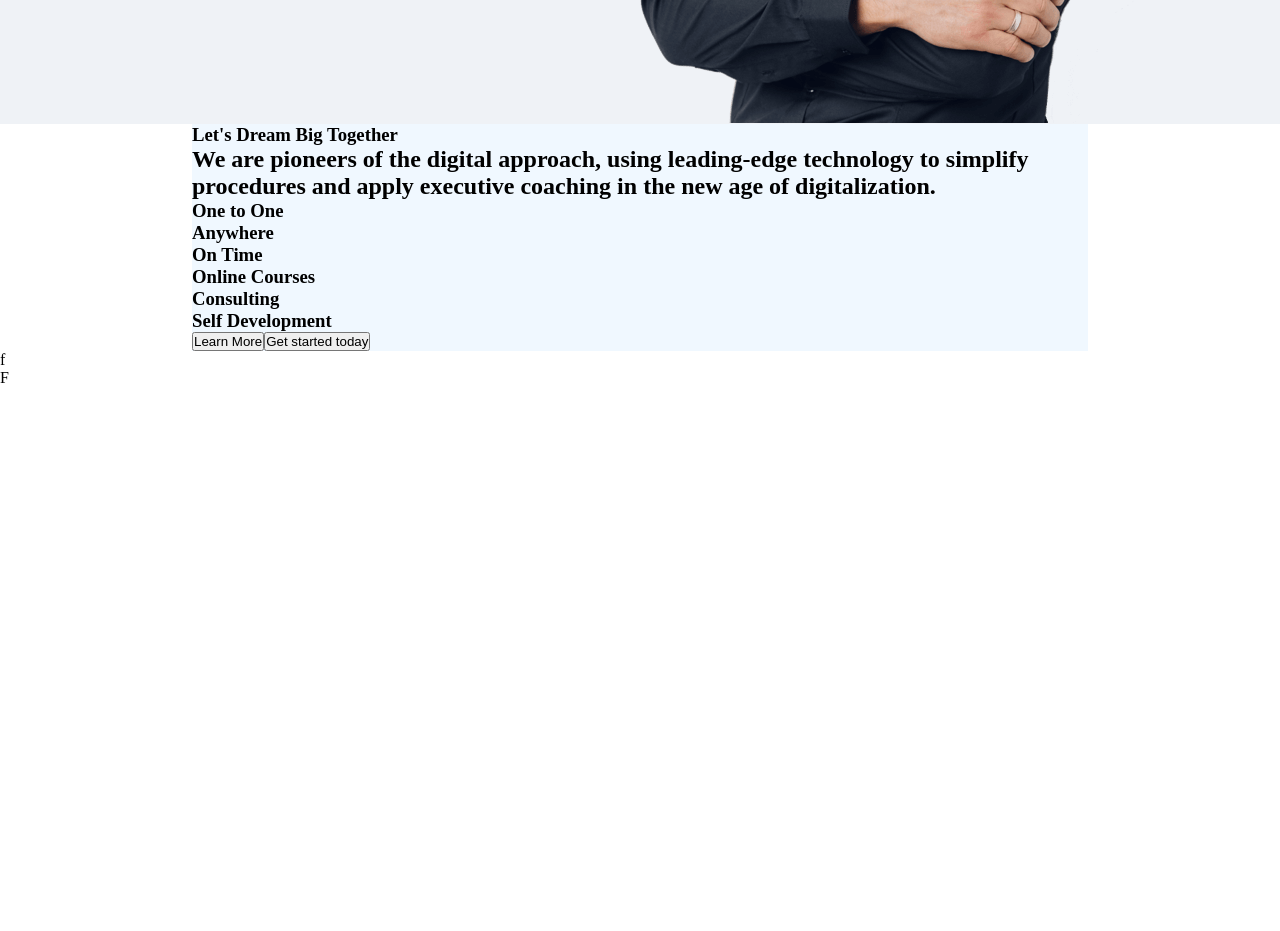
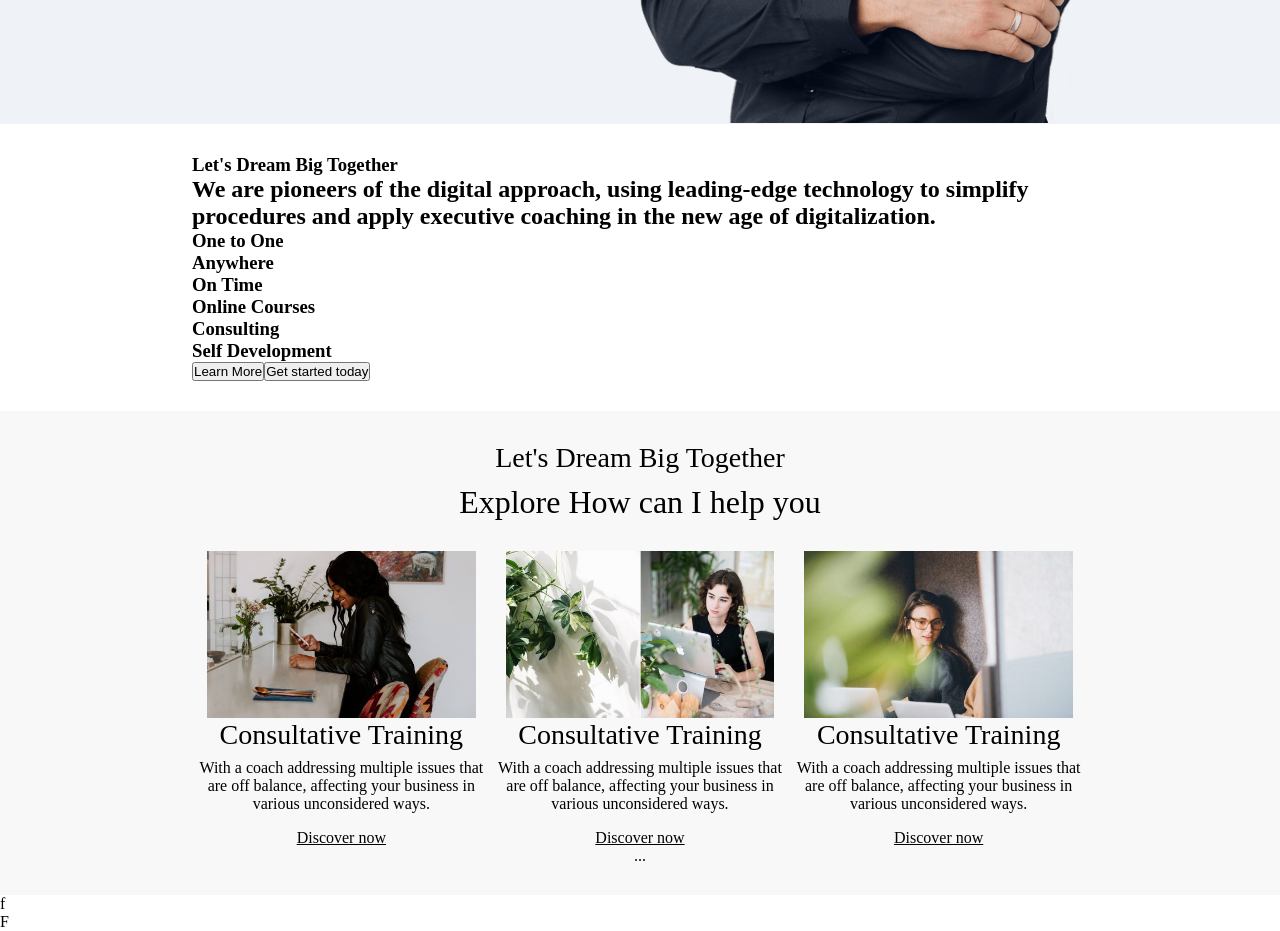
Before and after one commit to FrancescoCataletto/proj-html-vuejs, a Vue app: page / in a window 1280 px wide. Shown: the part 680-1611 px from the top of the page. Before the commit the page ends 1067 px from the top, so only its background shows below. Built offline with nearby package versions, Linux system fonts and the light colour scheme.

Commit message:
draft of discover now section

```diff
--- /dev/null
+++ b/src/components/DiscoverNowComponent.vue
@@ -0,0 +1,91 @@
+<template>
+  <div>
+      <div id="discover">
+          <div id="top-discover">
+              <h3>
+                  Let's Dream Big Together
+              </h3>
+              <h2>
+                  Explore How can I help you
+              </h2>
+          </div>
+          <div id="middle-discover" class="d-flex">
+              <div class="discover-description">
+                  <div>
+                      <img src="../assets/img/home-business-service-slide-01-480x298.jpg" alt="">
+                  </div>
+                  <div>
+                      <h3>Consultative Training</h3>
+                      <p>With a coach addressing multiple issues that are off balance, affecting your business in various unconsidered ways.</p>
+                  </div>
+                  <div>
+                      <a href="#">Discover now</a>
+                  </div>
+              </div>
+              <div class="discover-description">
+                  <div>
+                      <img src="../assets/img/home-business-service-slide-02-480x298.jpg" alt="">
+                  </div>
+                  <div>
+                      <h3>Consultative Training</h3>
+                      <p>With a coach addressing multiple issues that are off balance, affecting your business in various unconsidered ways.</p>
+                  </div>
+                  <div>
+                      <a href="#">Discover now</a>
+                  </div>
+              </div>
+              <div class="discover-description">
+                  <div>
+                      <img src="../assets/img/home-business-service-slide-03-480x298.jpg" alt="">
+                  </div>
+                  <div>
+                      <h3>Consultative Training</h3>
+                      <p>With a coach addressing multiple issues that are off balance, affecting your business in various unconsidered ways.</p>
+                  </div>
+                  <div>
+                      <a href="#">Discover now</a>
+                  </div>
+              </div>
+          </div>
+          <div id="bottom-discover">
+              ...
+          </div>
+      </div>
+  </div>
+</template>
+
+<script>
+export default {
+    name: "DiscoverNowComponent"
+}
+</script>
+
+<style lang="scss" scoped>
+@import "../assets/img/global.scss";
+*{
+    background-color: rgb(248, 248, 248);
+}
+
+#discover{
+    width: 70%;
+    margin: 0 auto;
+    padding: 30px 0;
+}
+
+#top-discover{
+    text-align: center;
+    margin-bottom: 30px;
+}
+
+.discover-description{
+    text-align: center;
+    width: calc(100% / 3);
+    img{
+        width: 90%;
+    }
+}
+
+#bottom-discover{
+    text-align: center;
+}
+</style>
--- a/src/components/MainComponent.vue
+++ b/src/components/MainComponent.vue
@@ -1,14 +1,16 @@
 <template>
   <main>
       <OverviewComponent />
+      <DiscoverNowComponent />
   </main>
 </template>
 
 <script>
 import OverviewComponent from './OverviewComponent.vue';
+import DiscoverNowComponent from './DiscoverNowComponent.vue';
 export default {
     name: "MainComponent",
-    components: { OverviewComponent }
+    components: { OverviewComponent, DiscoverNowComponent }
 }
 </script>
 
--- a/src/components/OverviewComponent.vue
+++ b/src/components/OverviewComponent.vue
@@ -65,6 +65,6 @@ export default {
 #wrapper{
     width: 70%;
     margin: 0 auto;
-    background-color: aliceblue;
+    padding: 30px 0;
 }
 </style>
```
